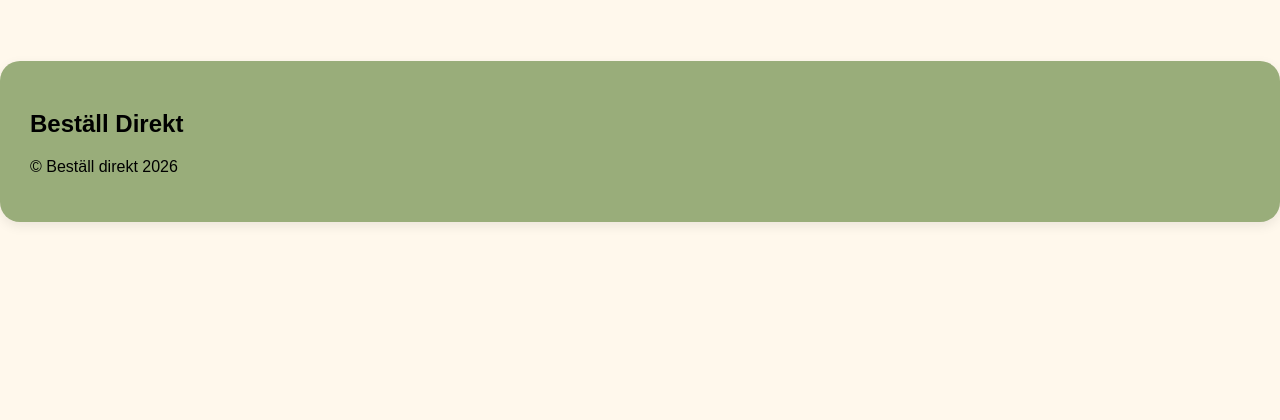
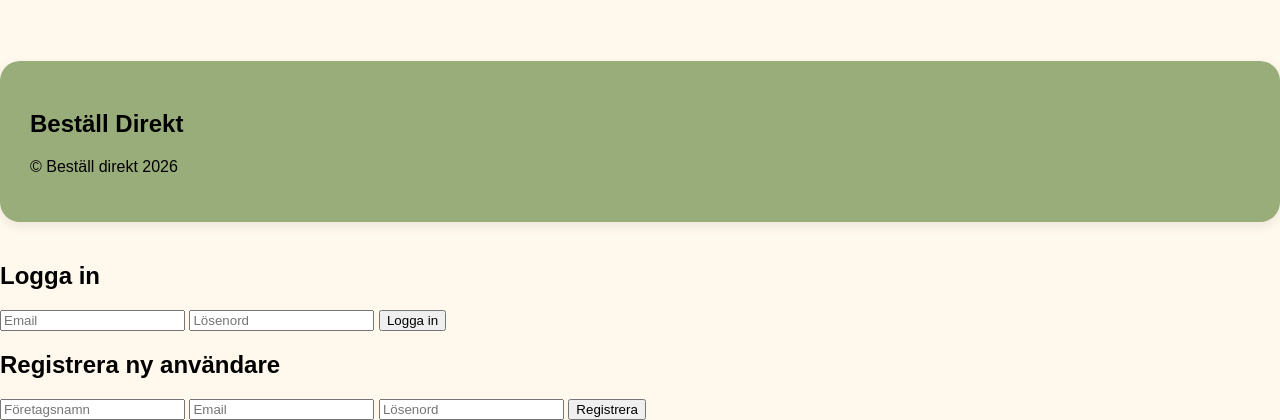
Before and after one commit to ayasdsd1-lgtm/bestall_direkt, a Flask app: page / in a window 1280 px wide. Shown: the part 843-1263 px from the top of the page. Before the commit the page ends 1067 px from the top, so only its background shows below. Run offline with Flask 3, Linux system fonts and the light colour scheme; some libraries are stand-ins or nearby versions.

Commit message:
Login och registrera
logga in och registrera ny användare funktion

```diff
--- a/app.py
+++ b/app.py
@@ -36,6 +36,8 @@ def kategori(namn):
     """
     return f"<h1>Välkommen till {namn}</h1><p>Här kommer vi visa alla tjänster inom {namn}.</p>"
 
+if __name__ == "__main__":
+    app.run(debug=True)
 
 @app.route("/alla-kategorier")
 def alla_kategorier():
@@ -61,6 +63,17 @@ def login():
     else:
         return "Fel uppgifter"
 
+@app.route("/register", methods=["POST"])
+def register():
+    namn = request.form["namn"]
+    email = request.form["email"]
+    losenord = request.form["losenord"]
 
-if __name__ == "__main__":
-    app.run(debug=True)
+    cursor.execute(
+        "INSERT INTO foretagare (foretagsnamn, email, losenord) VALUES (%s, %s, %s)",
+        (namn, email, losenord)
+    )
+
+    conn.commit()
+
+    return "Användare skapad!"
--- a/templates/index.html
+++ b/templates/index.html
@@ -93,5 +93,18 @@
                 <p>© Beställ direkt 2026</p>
             </footer>
         </div>
+        <h2>Logga in</h2>
+        <form action="/login" method="POST">
+            <input type="email" name="email" placeholder="Email">
+            <input type="password" name="password" placeholder="Lösenord">
+            <button type="submit">Logga in</button>
+        </form>
+        <h2>Registrera ny användare</h2>
+        <form action="/register" method="POST">
+            <input type="text" name="namn" placeholder="Företagsnamn">
+             <input type="email" name="email" placeholder="Email">
+             <input type="password" name="losenord" placeholder="Lösenord">
+             <button type="submit">Registrera</button>
+            </form>
     </body>
 </html>
```
